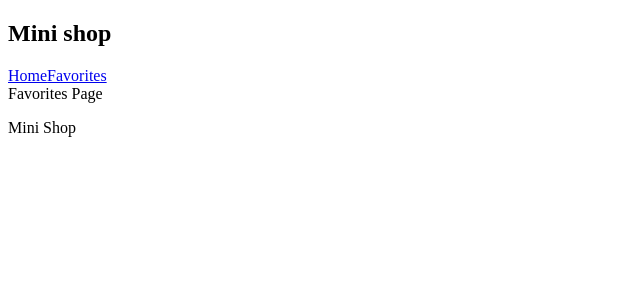
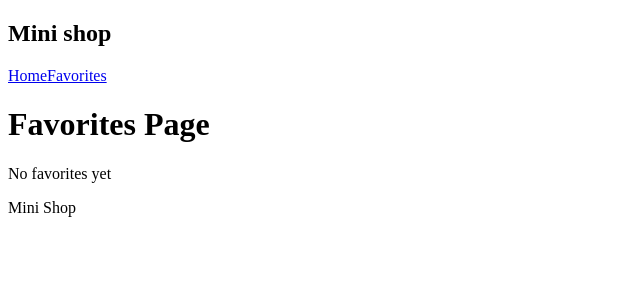
Before and after one commit to yitzhakrubin16-spec/mini-shop, a React (Vite) app: page /favorites in a window 1280 px wide. Shown: the top 300 px of the page, without its empty margins (0-640 px from the left). Built offline with nearby package versions, Linux system fonts and the light colour scheme.

Commit message:
Add favorites page

```diff
--- a/src/pages/FavoritesPage.tsx
+++ b/src/pages/FavoritesPage.tsx
@@ -1,8 +1,22 @@
-
+import { useFavoritesStore } from "../store/favoritesStore"
+import ProductCard from "../components/ProductCard"
 
 function FavoritesPage() {
+  const {favorites} = useFavoritesStore()
   return (
-    <div>Favorites Page</div>
+    <div>
+      <h1>Favorites Page</h1>
+
+      {favorites.length === 0 ? (
+        <p>No favorites yet</p>
+      ) : (
+        favorites.map((product) => (
+        <ProductCard
+          key={product.id}
+          product={product}
+        />
+        )))}
+    </div>
   )
 }
 
```
